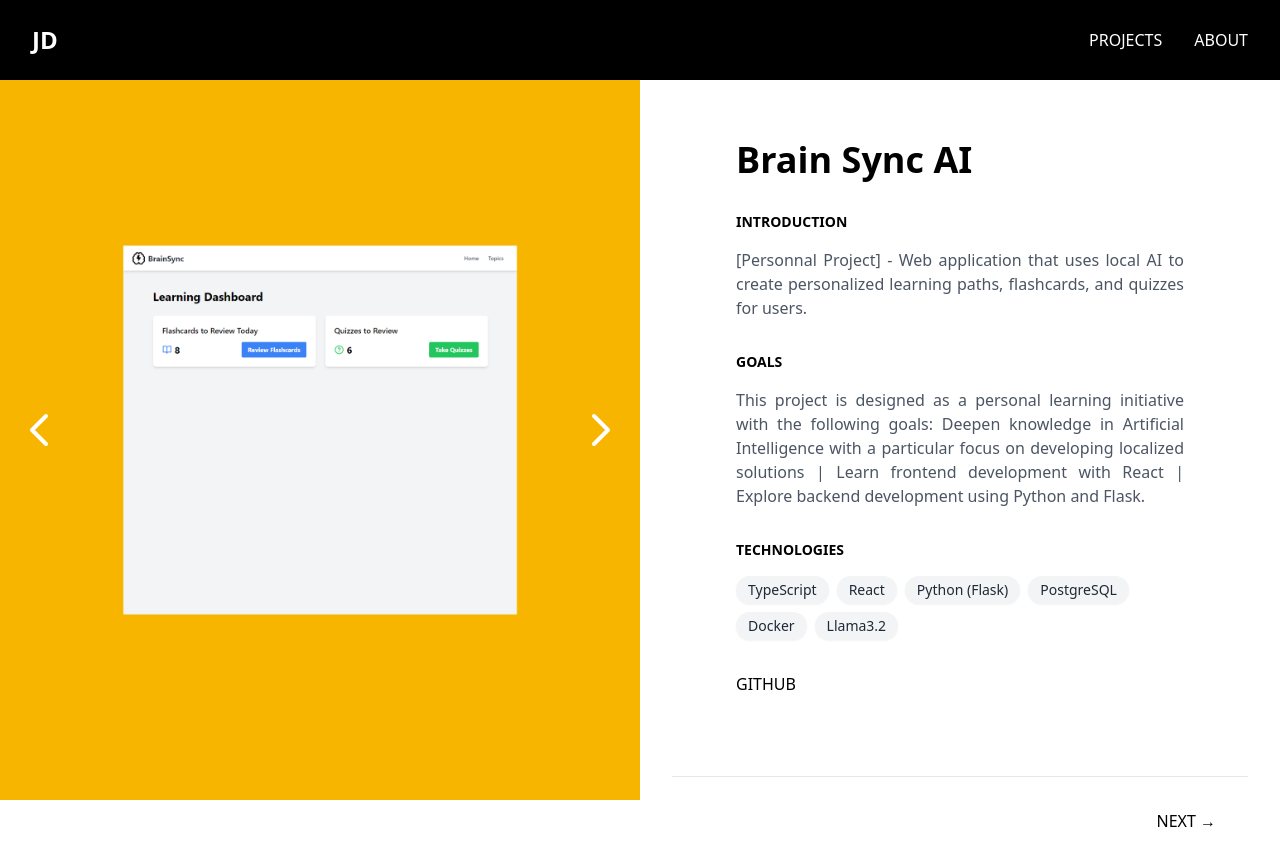
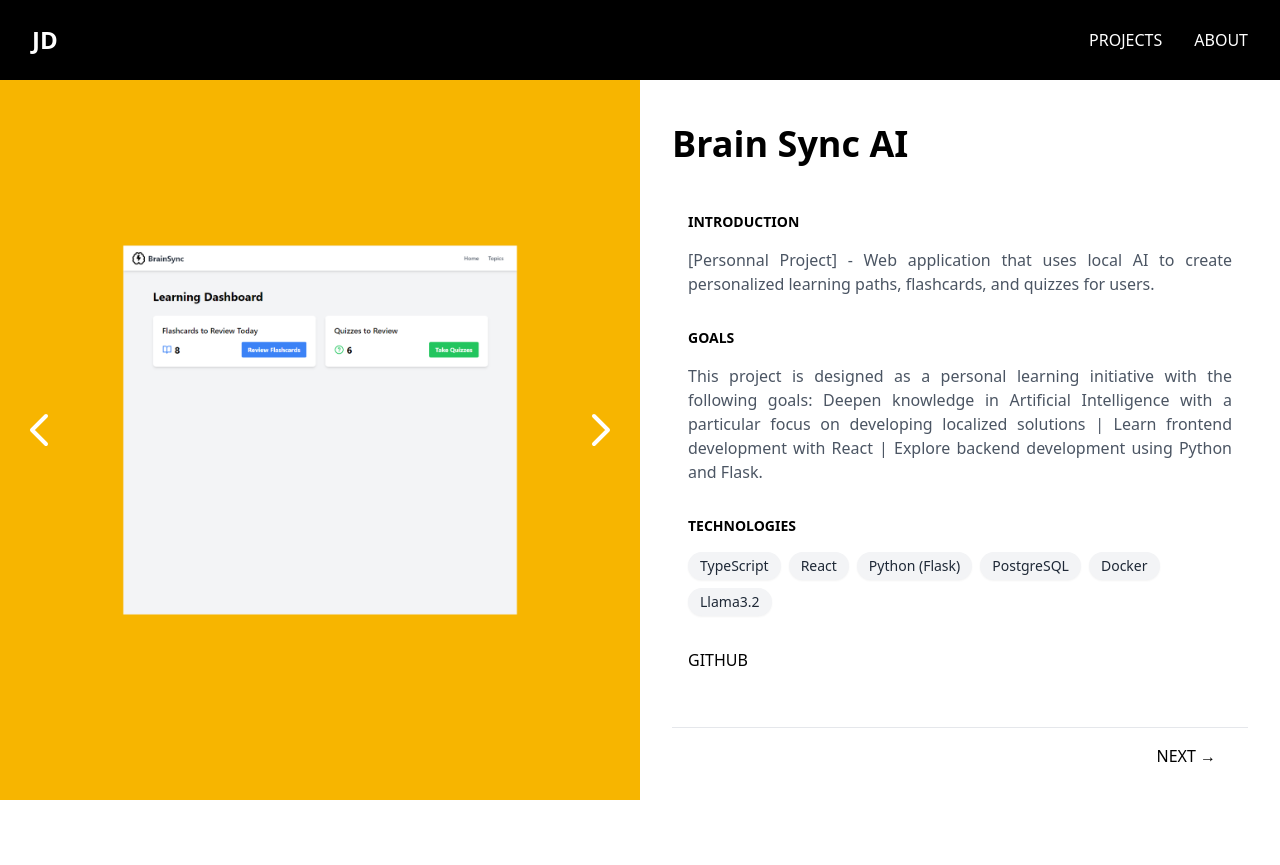
Before and after one commit to jdasilvalima/portfolio, a Nuxt app: page /project/1 in a window 1280 px wide. After the commit the page ends 800 px from the top, so only its background shows below. Built offline with nearby package versions, Linux system fonts and the light colour scheme.

Commit message:
fixed scroll for project presentation

```diff
--- a/pages/about.vue
+++ b/pages/about.vue
@@ -19,7 +19,7 @@
         <div class="space-y-6 text-justify">
           <p class="text-gray-600 leading-relaxed">
             I'm Jade DA SILVA LIMA, a passionate software developer living in NYC.
-            I have 4 years of experience. I  build web applications that automate processes, enhance efficiency, and deliver actionable insights, making an1 impact on business performance.
+            I have 4 years of experience. I  build web applications that automate processes, enhance efficiency, and deliver actionable insights, making an impact on business performance.
           </p>
 
           <p class="text-gray-600 leading-relaxed">
--- a/pages/index.vue
+++ b/pages/index.vue
@@ -1,6 +1,6 @@
 <template>
   <div class="flex flex-col sm:flex-row flex-grow pt-[60px]">
-    <!-- Left Side - Static for tablet and desktop -->
+    <!-- Left Side -->
     <div class="w-full sm:w-1/2 h-[calc(100vh-50vh)] sm:h-[calc(100vh-60px)] sm:overflow-hidden flex flex-col">
       <!-- Developer Info -->
       <div class="h-1/3 p-4 sm:p-8 flex flex-col mt-6">
--- a/pages/project/[id].vue
+++ b/pages/project/[id].vue
@@ -32,14 +32,14 @@
       </div>
 
       <!-- Right Side - Project Info -->
-      <div class="w-full sm:w-1/2 p-8 flex flex-col sm:mt-12 justify-between">
-        <div class="max-w-md mx-auto w-full mb-20">
-          <div class="flex-grow">
-            <!-- Project Title -->
-            <h1 class="text-4xl font-bold mb-8">{{ project.name }}</h1>
+      <div class="w-full sm:w-1/2 p-8 sm:pt-16 sm:pb-8 max-w-2xl flex flex-col h-auto sm:h-[calc(100vh-60px)] mx-auto">
+        <!-- Project Name -->
+        <div class="flex-shrink-0 mb-8">
+          <h1 class="text-4xl font-bold">{{ project.name }}</h1>
+        </div>
 
-            <!-- Project Details -->
-            <div class="space-y-8">
+        <!-- Scrollable Middle Section -->
+        <div class="flex-grow overflow-y-auto space-y-8 p-4">
           <section>
             <h2 class="text-sm font-bold mb-4">INTRODUCTION</h2>
             <p class="text-gray-600 text-justify">[{{ project.type }}] - {{ project.introduction }}</p>
@@ -85,13 +85,11 @@
             </a>
           </div>
         </div>
-          </div>
-        </div>
 
         <!-- Project Navigation -->
-        <div class="w-full border-t">
+        <div class="flex-shrink-0 w-full border-t mt-8">
           <div class="max-w-7xl mx-auto px-4 sm:px-6 lg:px-8">
-            <div class="flex justify-between items-center pt-8">
+            <div class="flex justify-between items-center pt-4">
               <NuxtLink
                 v-if="previousProject"
                 :to="`/project/${previousProject.id}`"
```
Lines whose indentation alone changed are shown as unchanged.
